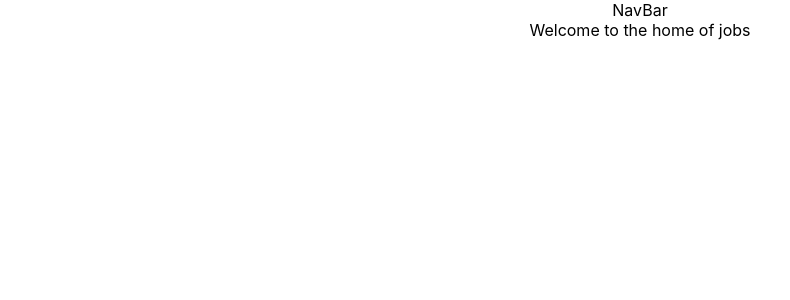
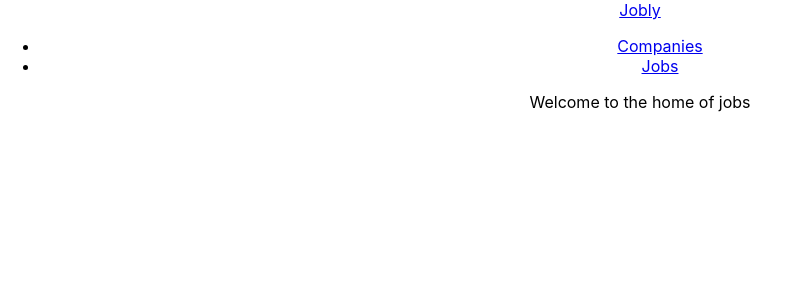
Before and after one commit to nathanrydel/react-jobly, a React (Create React App) app: page / in a window 1280 px wide. Shown: the top 300 px of the page, without its empty margins (0-790 px from the left). Built offline with nearby package versions, Linux system fonts and the light colour scheme; no server answers.

Commit message:
updated JSX rendering for NavBar

```diff
--- a/src/NavBar.js
+++ b/src/NavBar.js
@@ -1,8 +1,26 @@
-import React from 'react';
+import React from "react";
+import { Link, NavLink } from "react-router-dom";
+import "./NavBar.css";
 
 function NavBar() {
+  console.log("NavBar rendered");
+
   return (
-    <div>NavBar</div>
+    <div className="NavBar">
+      <div className="NavBar-brand">
+        <Link to="/">Jobly</Link>
+      </div>
+      <div className="NavBar-nav">
+        <ul>
+          <li>
+            <NavLink to="/companies">Companies</NavLink>
+          </li>
+          <li>
+            <NavLink to="/jobs">Jobs</NavLink>
+          </li>
+        </ul>
+      </div>
+    </div>
   );
 }
 
```
